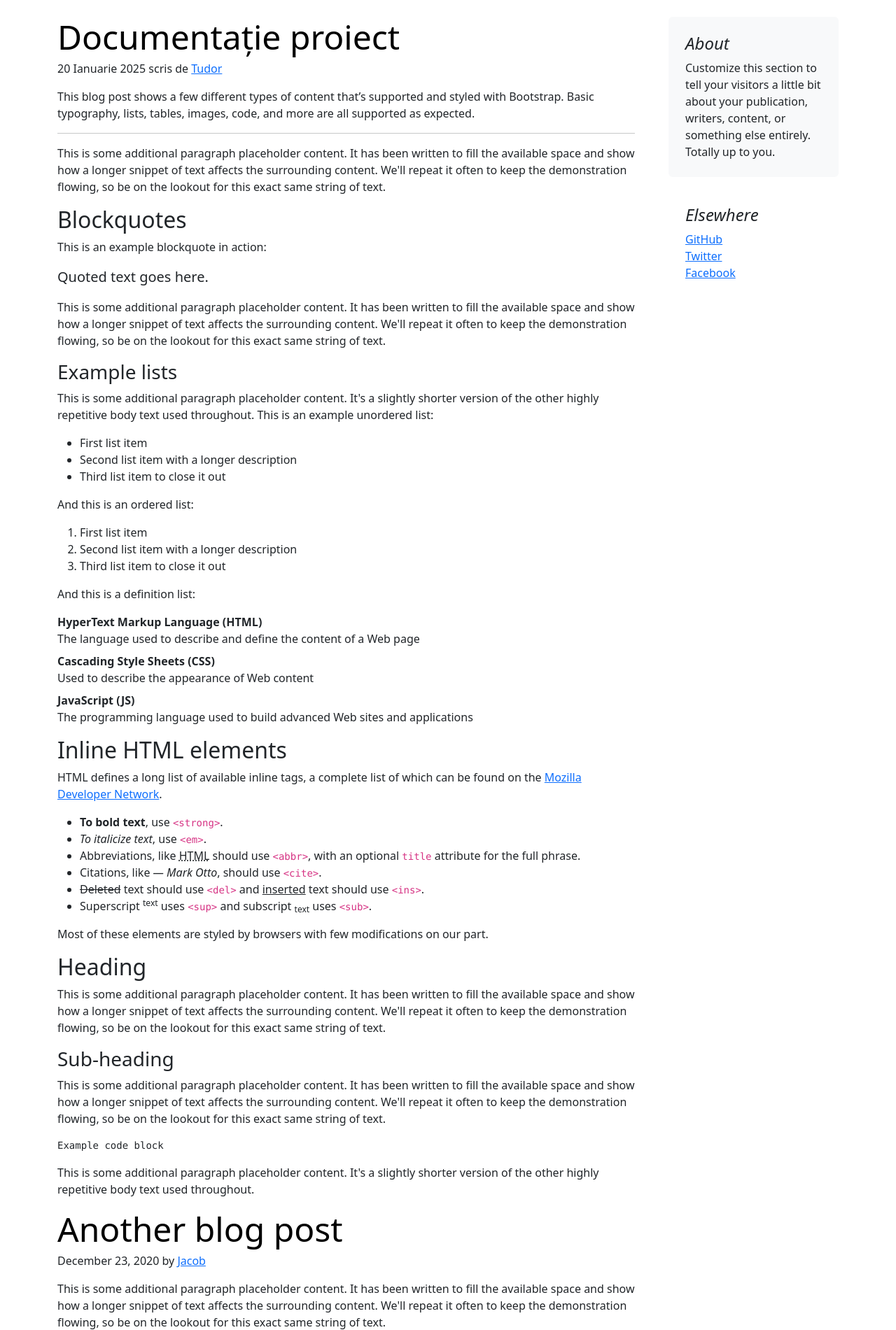
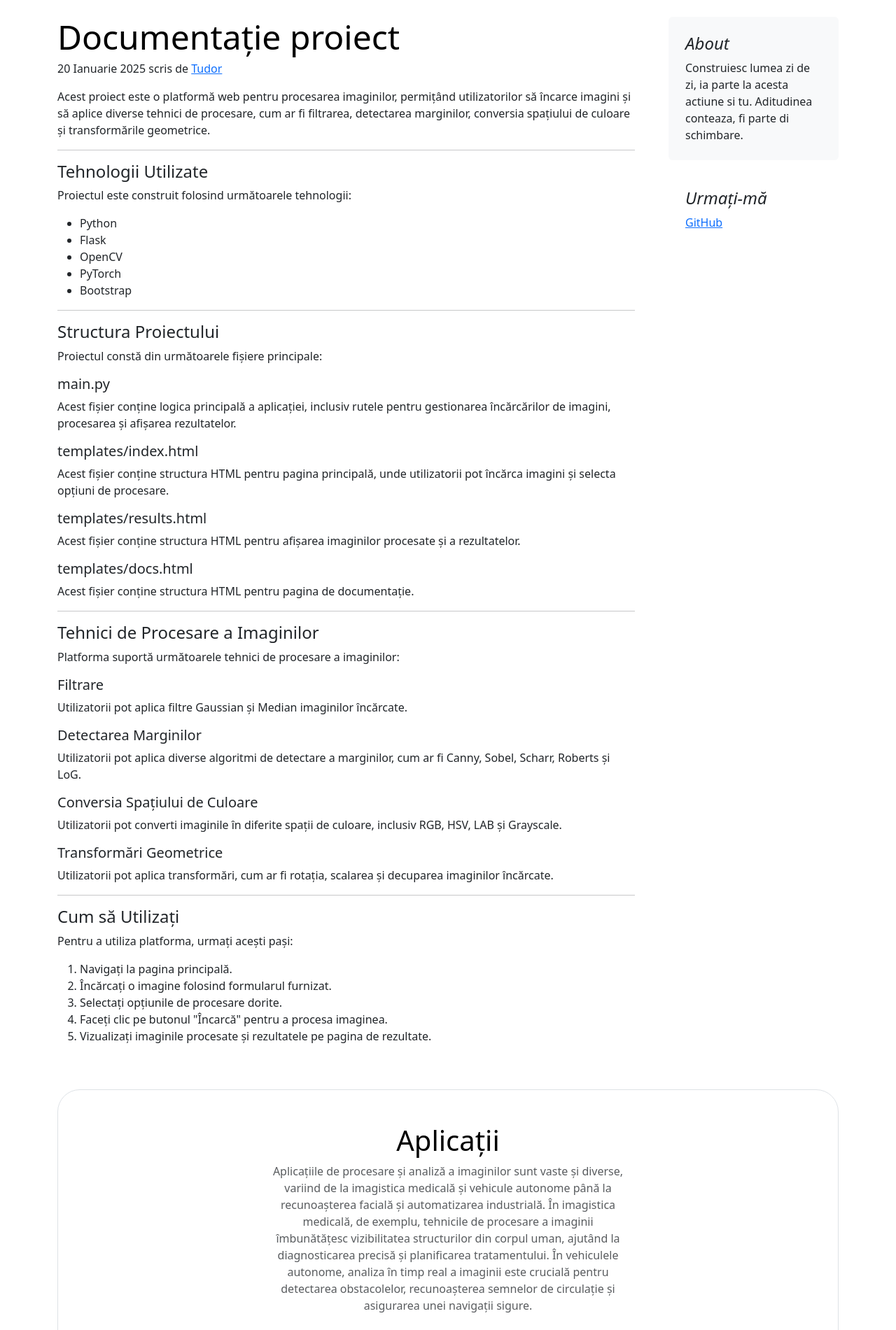
Before and after one commit to tudorandrian/image_processing, a Flask app: page /docs in a window 1280 px wide. Shown: the part 73-1974 px from the top of the page at 70% size. Run offline with Flask 3, Linux system fonts and the light colour scheme.

```diff
--- a/main.py
+++ b/main.py
@@ -190,10 +190,10 @@ def results():
 
         # Dictionary of color spaces with descriptions
         color_space_descriptions = {
-            'HSV': 'Hue, Saturation, and Value color space.',
-            'LAB': 'CIE L*a*b* color space.',
-            'GRAY': 'Grayscale color space.',
-            'RGB': 'RGB color space.',
+            'HSV': 'Hue, Saturation, and Value (HSV) color space represents colors in terms of their shade (hue), intensity (saturation), and brightness (value). It is often used in image processing for color-based segmentation and filtering.',
+            'LAB': 'CIE L*a*b* (LAB) color space is a color-opponent space with dimension L for lightness and a and b for the color-opponent dimensions. It is designed to approximate human vision and is used for color comparison and conversion.',
+            'GRAY': 'Grayscale color space represents images in shades of gray, with each pixel corresponding to an intensity value. It is commonly used in image processing tasks where color information is not necessary, such as edge detection and thresholding.',
+            'RGB': 'RGB color space represents images using the three primary colors: Red, Green, and Blue. Each color is represented by a combination of these three colors, and it is widely used in digital imaging and display technologies.'
         }
 
         # Ensure filtered_image_paths has enough elements
@@ -208,8 +208,8 @@ def results():
 
         # Dictionary of filter types with descriptions
         filter_type_descriptions = {
-            'gaussian': 'Gaussian Blur filter.',
-            'median': 'Median Blur filter.'
+            'gaussian': 'Gaussian Blur filter applies a Gaussian function to the image, smoothing it by reducing noise and detail. It is useful for reducing image noise and detail, often used in preprocessing steps to enhance the performance of other algorithms.',
+            'median': 'Median Blur filter replaces each pixel\'s value with the median value of the neighboring pixels. This filter is effective in removing salt-and-pepper noise while preserving edges, making it suitable for images with high levels of noise.'
         }
 
         # Ensure edge_detected_image_paths has enough elements
@@ -224,11 +224,11 @@ def results():
 
         # Dictionary of edge detection algorithms with descriptions
         edge_algorithm_descriptions = {
-            'canny': 'Canny edge detection algorithm.',
-            'sobel': 'Sobel edge detection algorithm.',
-            'scharr': 'Scharr edge detection algorithm.',
-            'roberts': 'Roberts edge detection algorithm.',
-            'log': 'Laplacian of Gaussian (LoG) edge detection algorithm.'
+            'canny': 'Canny edge detection algorithm uses a multi-stage process to detect a wide range of edges in images. It involves noise reduction, gradient calculation, non-maximum suppression, and edge tracking by hysteresis.',
+            'sobel': 'Sobel edge detection algorithm calculates the gradient of the image intensity at each pixel, emphasizing regions of high spatial frequency that correspond to edges. It uses convolution with Sobel kernels to approximate the derivatives.',
+            'scharr': 'Scharr edge detection algorithm is a variation of the Sobel operator that provides a better approximation of the gradient magnitude, especially for diagonal edges. It uses specific convolution kernels to achieve this.',
+            'roberts': 'Roberts edge detection algorithm performs a simple, quick computation of the gradient magnitude using a pair of 2x2 convolution kernels. It is particularly sensitive to high-frequency noise and is best suited for detecting edges in images with sharp transitions.',
+            'log': 'Laplacian of Gaussian (LoG) edge detection algorithm combines Gaussian smoothing with the Laplacian operator to detect edges. It first smooths the image to reduce noise and then applies the Laplacian to highlight regions of rapid intensity change.'
         }
 
         # Ensure equalized_image_paths has enough elements
@@ -243,8 +243,8 @@ def results():
 
         # Dictionary of equalization types with descriptions
         equalization_type_descriptions = {
-            'ahe': 'Adaptive Histogram Equalization.',
-            'clahe': 'Contrast Limited Adaptive Histogram Equalization.'
+            'ahe': 'Adaptive Histogram Equalization (AHE) improves the contrast of an image by transforming the values in the intensity histogram. It works by dividing the image into small regions and applying histogram equalization to each region independently, which enhances local contrast and brings out more details in the image.',
+            'clahe': 'Contrast Limited Adaptive Histogram Equalization (CLAHE) is a variant of AHE that prevents over-amplification of noise by limiting the contrast enhancement. It divides the image into small regions and applies histogram equalization to each region, but with a clip limit to control the maximum contrast. This results in a more balanced enhancement, reducing noise while improving the visibility of details.'
         }
 
         # Check if a person is detected and perform emotion detection
@@ -264,10 +264,10 @@ def results():
 
         # Dictionary of enhancement types with descriptions
         enhancement_type_descriptions = {
-            'sharpen': 'Sharpens the image.',
-            'denoise': 'Reduces noise in the image.',
-            'brightness': 'Adjusts the brightness of the image.',
-            'contrast': 'Adjusts the contrast of the image.'
+            'sharpen': 'Sharpens the image by enhancing the edges and fine details, making the image appear clearer and more defined.',
+            'denoise': 'Reduces noise in the image, which can be caused by low light conditions or high ISO settings, resulting in a smoother and cleaner image.',
+            'brightness': 'Adjusts the brightness of the image, making it lighter or darker. This can help improve visibility in underexposed or overexposed areas.',
+            'contrast': 'Adjusts the contrast of the image, enhancing the difference between the light and dark areas. This can make the image appear more vivid and dynamic.'
         }
 
         # Render the results template with the processed images and descriptions
--- a/templates/docs.html
+++ b/templates/docs.html
@@ -6,7 +6,7 @@
 	<meta charset="UTF-8">
 	<meta name="viewport" content="width=device-width, initial-scale=1.0">
 	<!-- Title of the web page -->
-	<title>Image Processing - Project documentation</title>
+	<title>Image Processing - Documentatie</title>
 
 	<link href="https://cdn.jsdelivr.net/npm/bootstrap@5.3.3/dist/css/bootstrap.min.css" rel="stylesheet"
 	      integrity="sha384-QWTKZyjpPEjISv5WaRU9OFeRpok6YctnYmDr5pNlyT2bRjXh0JMhjY6hW+ALEwIH" crossorigin="anonymous">
@@ -38,190 +38,70 @@
 					<h2 class="display-5 link-body-emphasis mb-1">Documentație proiect</h2>
 					<p class="blog-post-meta">20 Ianuarie 2025 scris de <a href="#">Tudor</a></p>
 
-					<p>This blog post shows a few different types of content that’s supported and styled with Bootstrap.
-						Basic typography, lists, tables, images, code, and more are all supported as expected.</p>
+					<p>Acest proiect este o platformă web pentru procesarea imaginilor, permițând utilizatorilor să
+						încarce imagini și să aplice diverse tehnici de procesare, cum ar fi filtrarea, detectarea
+						marginilor, conversia spațiului de culoare și transformările geometrice.</p>
 					<hr>
-					<p>This is some additional paragraph placeholder content. It has been written to fill the available
-						space and show how a longer snippet of text affects the surrounding content. We'll repeat it
-						often
-						to keep the demonstration flowing, so be on the lookout for this exact same string of text.</p>
-					<h2>Blockquotes</h2>
-					<p>This is an example blockquote in action:</p>
-					<blockquote class="blockquote">
-						<p>Quoted text goes here.</p>
-					</blockquote>
-					<p>This is some additional paragraph placeholder content. It has been written to fill the available
-						space and show how a longer snippet of text affects the surrounding content. We'll repeat it
-						often
-						to keep the demonstration flowing, so be on the lookout for this exact same string of text.</p>
-					<h3>Example lists</h3>
-					<p>This is some additional paragraph placeholder content. It's a slightly shorter version of the
-						other
-						highly repetitive body text used throughout. This is an example unordered list:</p>
+					<h4>Tehnologii Utilizate</h4>
+					<p>Proiectul este construit folosind următoarele tehnologii:</p>
 					<ul>
-						<li>First list item</li>
-						<li>Second list item with a longer description</li>
-						<li>Third list item to close it out</li>
+						<li>Python</li>
+						<li>Flask</li>
+						<li>OpenCV</li>
+						<li>PyTorch</li>
+						<li>Bootstrap</li>
 					</ul>
-					<p>And this is an ordered list:</p>
+					<hr>
+					<h4>Structura Proiectului</h4>
+					<p>Proiectul constă din următoarele fișiere principale:</p>
+					<h5>main.py</h5>
+					<p>Acest fișier conține logica principală a aplicației, inclusiv rutele pentru gestionarea
+						încărcărilor de imagini, procesarea și afișarea rezultatelor.</p>
+					<h5>templates/index.html</h5>
+					<p>Acest fișier conține structura HTML pentru pagina principală, unde utilizatorii pot încărca
+						imagini și selecta opțiuni de procesare.</p>
+					<h5>templates/results.html</h5>
+					<p>Acest fișier conține structura HTML pentru afișarea imaginilor procesate și a rezultatelor.</p>
+					<h5>templates/docs.html</h5>
+					<p>Acest fișier conține structura HTML pentru pagina de documentație.</p>
+					<hr>
+					<h4>Tehnici de Procesare a Imaginilor</h4>
+					<p>Platforma suportă următoarele tehnici de procesare a imaginilor:</p>
+					<h5>Filtrare</h5>
+					<p>Utilizatorii pot aplica filtre Gaussian și Median imaginilor încărcate.</p>
+					<h5>Detectarea Marginilor</h5>
+					<p>Utilizatorii pot aplica diverse algoritmi de detectare a marginilor, cum ar fi Canny, Sobel,
+						Scharr, Roberts și LoG.</p>
+					<h5>Conversia Spațiului de Culoare</h5>
+					<p>Utilizatorii pot converti imaginile în diferite spații de culoare, inclusiv RGB, HSV, LAB și
+						Grayscale.</p>
+					<h5>Transformări Geometrice</h5>
+					<p>Utilizatorii pot aplica transformări, cum ar fi rotația, scalarea și decuparea imaginilor
+						încărcate.</p>
+					<hr>
+					<h4>Cum să Utilizați</h4>
+					<p>Pentru a utiliza platforma, urmați acești pași:</p>
 					<ol>
-						<li>First list item</li>
-						<li>Second list item with a longer description</li>
-						<li>Third list item to close it out</li>
+						<li>Navigați la pagina principală.</li>
+						<li>Încărcați o imagine folosind formularul furnizat.</li>
+						<li>Selectați opțiunile de procesare dorite.</li>
+						<li>Faceți clic pe butonul "Încarcă" pentru a procesa imaginea.</li>
+						<li>Vizualizați imaginile procesate și rezultatele pe pagina de rezultate.</li>
 					</ol>
-					<p>And this is a definition list:</p>
-					<dl>
-						<dt>HyperText Markup Language (HTML)</dt>
-						<dd>The language used to describe and define the content of a Web page</dd>
-						<dt>Cascading Style Sheets (CSS)</dt>
-						<dd>Used to describe the appearance of Web content</dd>
-						<dt>JavaScript (JS)</dt>
-						<dd>The programming language used to build advanced Web sites and applications</dd>
-					</dl>
-					<h2>Inline HTML elements</h2>
-					<p>HTML defines a long list of available inline tags, a complete list of which can be found on the
-						<a
-								href="https://developer.mozilla.org/en-US/docs/Web/HTML/Element">Mozilla Developer
-							Network</a>.
-					</p>
-					<ul>
-						<li><strong>To bold text</strong>, use <code class="language-plaintext highlighter-rouge">&lt;strong&gt;</code>.
-						</li>
-						<li><em>To italicize text</em>, use <code
-								class="language-plaintext highlighter-rouge">&lt;em&gt;</code>.
-						</li>
-						<li>Abbreviations, like <abbr title="HyperText Markup Language">HTML</abbr> should use <code
-								class="language-plaintext highlighter-rouge">&lt;abbr&gt;</code>, with an optional <code
-								class="language-plaintext highlighter-rouge">title</code> attribute for the full phrase.
-						</li>
-						<li>Citations, like <cite>— Mark Otto</cite>, should use <code
-								class="language-plaintext highlighter-rouge">&lt;cite&gt;</code>.
-						</li>
-						<li>
-							<del>Deleted</del>
-							text should use <code class="language-plaintext highlighter-rouge">&lt;del&gt;</code> and
-							<ins>inserted</ins>
-							text should use <code class="language-plaintext highlighter-rouge">&lt;ins&gt;</code>.
-						</li>
-						<li>Superscript <sup>text</sup> uses <code
-								class="language-plaintext highlighter-rouge">&lt;sup&gt;</code> and subscript
-							<sub>text</sub> uses <code class="language-plaintext highlighter-rouge">&lt;sub&gt;</code>.
-						</li>
-					</ul>
-					<p>Most of these elements are styled by browsers with few modifications on our part.</p>
-					<h2>Heading</h2>
-					<p>This is some additional paragraph placeholder content. It has been written to fill the available
-						space and show how a longer snippet of text affects the surrounding content. We'll repeat it
-						often
-						to keep the demonstration flowing, so be on the lookout for this exact same string of text.</p>
-					<h3>Sub-heading</h3>
-					<p>This is some additional paragraph placeholder content. It has been written to fill the available
-						space and show how a longer snippet of text affects the surrounding content. We'll repeat it
-						often
-						to keep the demonstration flowing, so be on the lookout for this exact same string of text.</p>
-					<pre><code>Example code block</code></pre>
-					<p>This is some additional paragraph placeholder content. It's a slightly shorter version of the
-						other
-						highly repetitive body text used throughout.</p>
 				</article>
-
-				<article class="blog-post">
-					<h2 class="display-5 link-body-emphasis mb-1">Another blog post</h2>
-					<p class="blog-post-meta">December 23, 2020 by <a href="#">Jacob</a></p>
-
-					<p>This is some additional paragraph placeholder content. It has been written to fill the available
-						space and show how a longer snippet of text affects the surrounding content. We'll repeat it
-						often
-						to keep the demonstration flowing, so be on the lookout for this exact same string of text.</p>
-					<blockquote>
-						<p>Longer quote goes here, maybe with some <strong>emphasized text</strong> in the middle of it.
-						</p>
-					</blockquote>
-					<p>This is some additional paragraph placeholder content. It has been written to fill the available
-						space and show how a longer snippet of text affects the surrounding content. We'll repeat it
-						often
-						to keep the demonstration flowing, so be on the lookout for this exact same string of text.</p>
-					<h3>Example table</h3>
-					<p>And don't forget about tables in these posts:</p>
-					<table class="table">
-						<thead>
-						<tr>
-							<th>Name</th>
-							<th>Upvotes</th>
-							<th>Downvotes</th>
-						</tr>
-						</thead>
-						<tbody>
-						<tr>
-							<td>Alice</td>
-							<td>10</td>
-							<td>11</td>
-						</tr>
-						<tr>
-							<td>Bob</td>
-							<td>4</td>
-							<td>3</td>
-						</tr>
-						<tr>
-							<td>Charlie</td>
-							<td>7</td>
-							<td>9</td>
-						</tr>
-						</tbody>
-						<tfoot>
-						<tr>
-							<td>Totals</td>
-							<td>21</td>
-							<td>23</td>
-						</tr>
-						</tfoot>
-					</table>
-
-					<p>This is some additional paragraph placeholder content. It's a slightly shorter version of the
-						other
-						highly repetitive body text used throughout.</p>
-				</article>
-
-				<article class="blog-post">
-					<h2 class="display-5 link-body-emphasis mb-1">New feature</h2>
-					<p class="blog-post-meta">December 14, 2020 by <a href="#">Chris</a></p>
-
-					<p>This is some additional paragraph placeholder content. It has been written to fill the available
-						space and show how a longer snippet of text affects the surrounding content. We'll repeat it
-						often
-						to keep the demonstration flowing, so be on the lookout for this exact same string of text.</p>
-					<ul>
-						<li>First list item</li>
-						<li>Second list item with a longer description</li>
-						<li>Third list item to close it out</li>
-					</ul>
-					<p>This is some additional paragraph placeholder content. It's a slightly shorter version of the
-						other
-						highly repetitive body text used throughout.</p>
-				</article>
-
-				<nav class="blog-pagination" aria-label="Pagination">
-					<a class="btn btn-outline-primary rounded-pill" href="#">Older</a>
-					<a class="btn btn-outline-secondary rounded-pill disabled" aria-disabled="true">Newer</a>
-				</nav>
-
 			</div>
 
 			<div class="col-md-3">
 				<div class="position-sticky" style="top: 2rem;">
 					<div class="p-4 mb-3 bg-body-tertiary rounded">
 						<h4 class="fst-italic">About</h4>
-						<p class="mb-0">Customize this section to tell your visitors a little bit about your
-							publication,
-							writers, content, or something else entirely. Totally up to you.</p>
+						<p class="mb-0">Construiesc lumea zi de zi, ia parte la acesta actiune si tu. Aditudinea conteaza, fi parte di schimbare.</p>
 					</div>
 
 					<div class="p-4">
-						<h4 class="fst-italic">Elsewhere</h4>
+						<h4 class="fst-italic">Urmați-mă</h4>
 						<ol class="list-unstyled">
-							<li><a href="#">GitHub</a></li>
-							<li><a href="#">Twitter</a></li>
-							<li><a href="#">Facebook</a></li>
+							<li><a href="https://github.com/tudorandrian">GitHub</a></li>
 						</ol>
 					</div>
 				</div>
@@ -232,14 +112,8 @@
 
 <div class="container my-5">
 	<div class="position-relative p-5 text-center text-muted bg-body border border-dashed rounded-5">
-		<svg class="bi mt-5 mb-3" width="48" height="48">
-			<use xlink:href="#check2-circle"/>
-		</svg>
-		<h1 class="text-body-emphasis">Placeholder jumbotron</h1>
-		<p class="col-lg-6 mx-auto mb-4">
-			This faded back jumbotron is useful for placeholder content. It's also a great way to add a bit of context
-			to a page or section when no content is available and to encourage visitors to take a specific action.
-		</p>
+		<h1 class="mt-6 text-body-emphasis">Aplicații</h1>
+		<p class="col-lg-6 mx-auto mb-4">Aplicațiile de procesare și analiză a imaginilor sunt vaste și diverse, variind de la imagistica medicală și vehicule autonome până la recunoașterea facială și automatizarea industrială. În imagistica medicală, de exemplu, tehnicile de procesare a imaginii îmbunătățesc vizibilitatea structurilor din corpul uman, ajutând la diagnosticarea precisă și planificarea tratamentului. În vehiculele autonome, analiza în timp real a imaginii este crucială pentru detectarea obstacolelor, recunoașterea semnelor de circulație și asigurarea unei navigații sigure.</p>
 		<button class="btn btn-primary px-5 mb-5" type="button">Trimite un email</button>
 	</div>
 </div>
```
Also changed, not shown: templates/index.html (+57 -65 lines), templates/results.html (+39 -39 lines), static/assets/images/the-concept-of-image-processing.jpg (added).
